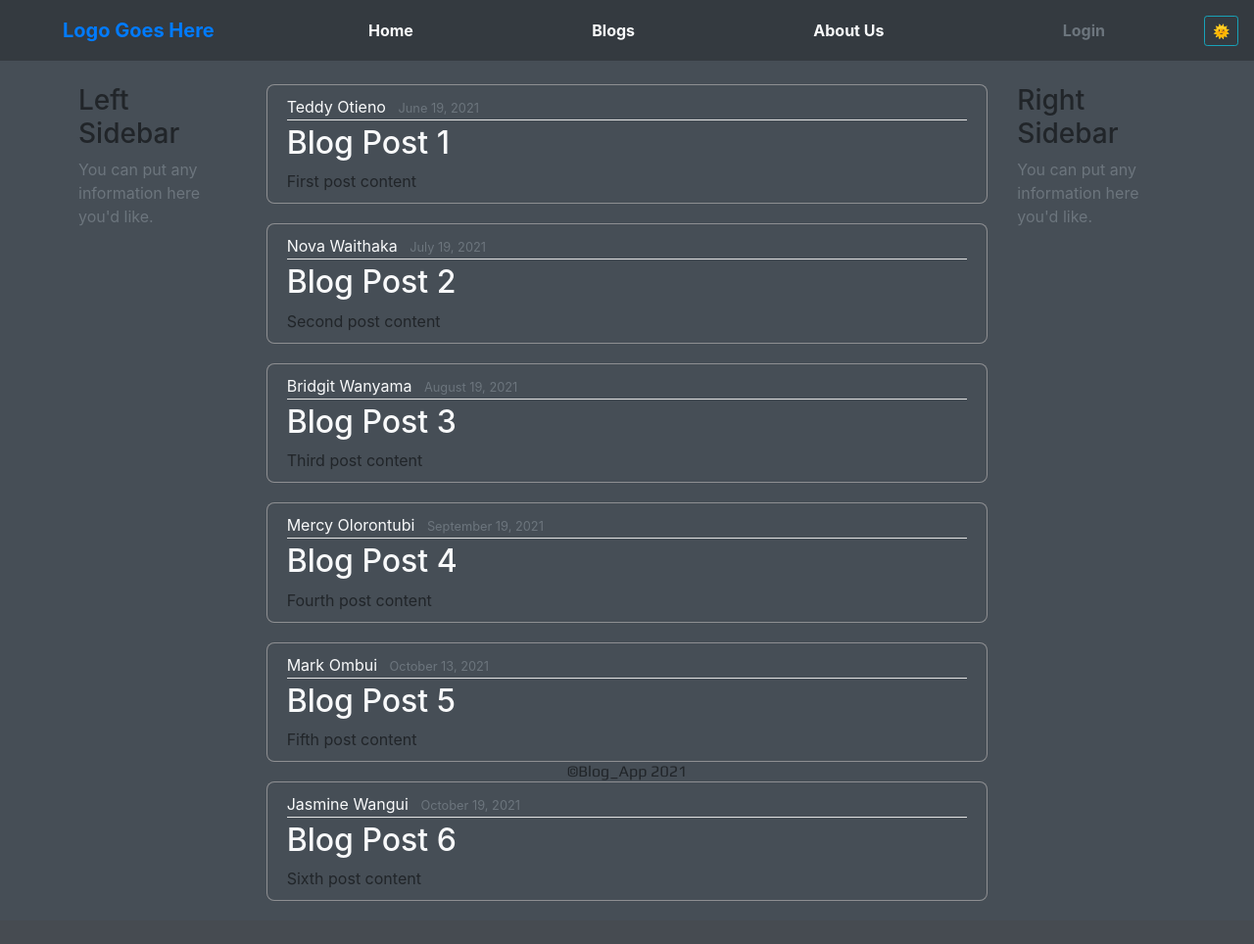
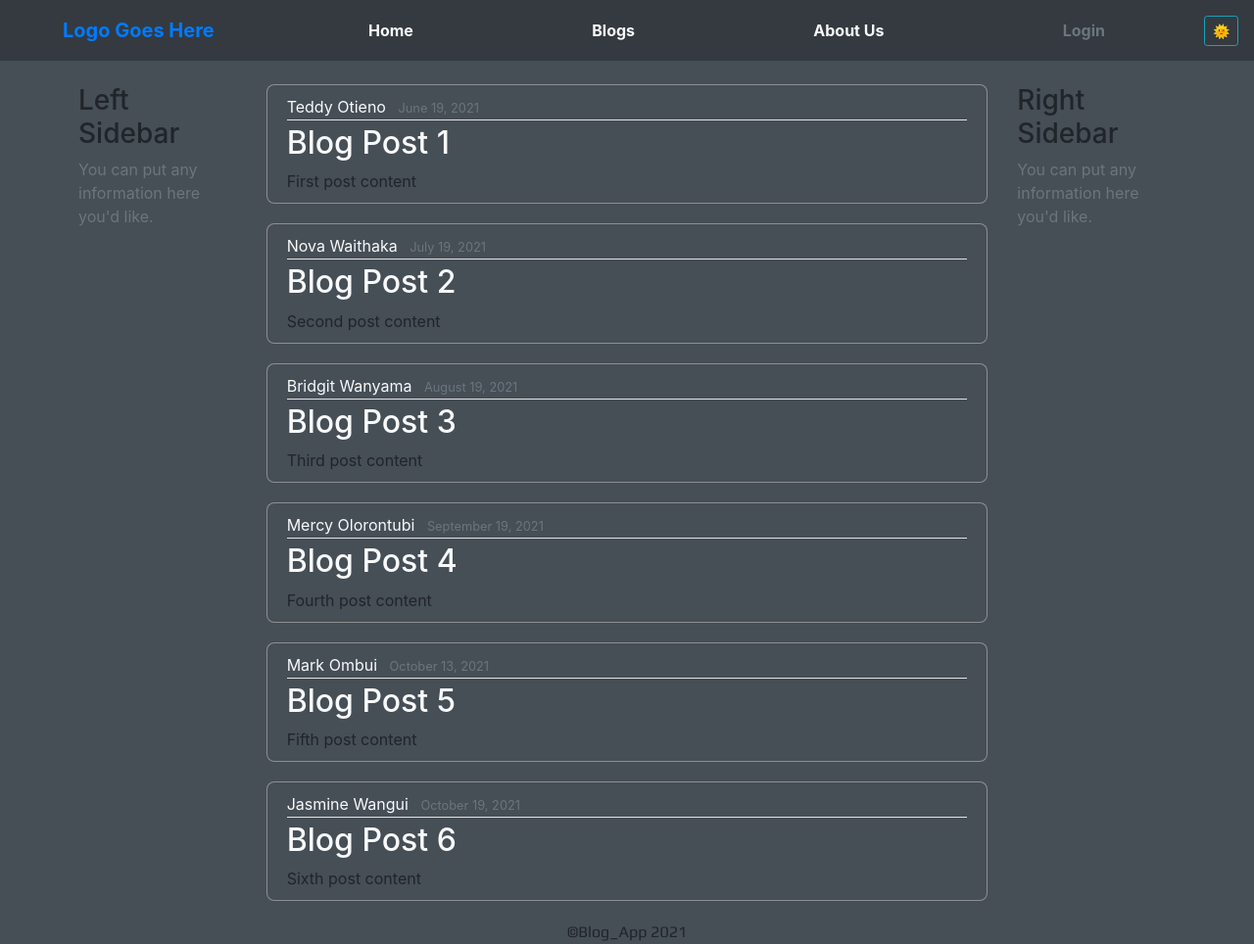
Before and after one commit to Ted523/blogApp, a Django app: page / in a window 1280 px wide. Shown: the whole page at 98% size. Before the commit the page ends 920 px from the top, so only its background shows below. Run offline with Django 3.2, Linux system fonts and the light colour scheme; some libraries are stand-ins or nearby versions; some web fonts are replaced.

Commit message:
Minor changes to display

```diff
--- a/blogApp/static/css/style.css
+++ b/blogApp/static/css/style.css
@@ -7,12 +7,13 @@ p{
   margin-bottom: 0;
 }
 
-.footer {
-  position: sticky;
+footer {
+  position: relative;
   left: 0;
   bottom: 0;
   width: 100%;
   text-align: center;
+  margin-top: auto;
   /*font-weight: bold;*/
   font-family: 'Play', sans-serif;
 }
@@ -43,7 +44,7 @@ p{
 
 
 .container{
-  height: 100vh;
+  min-height: 100vh;
   padding-left: 10px;
   padding-right: 10px;
 }
--- a/blogApp/templates/base.html
+++ b/blogApp/templates/base.html
@@ -80,9 +80,9 @@
 
 
     <!--Footer Section-->
-    <div class="footer">
+    <footer>
       <p>&copy;Blog_App <script>document.write(new Date().getFullYear());</script></p>
-    </div>
+    </footer>
     <!--Footer Section End-->
 		<script src="{% static 'js/jquery-3.5.1.min.js' %}"></script>
     <script src="{% static 'js/all.min.js' %}"></script>
--- a/blogApp/templates/home.html
+++ b/blogApp/templates/home.html
@@ -22,7 +22,7 @@
             <a class="mr-2" href="#">{{ post.author }}</a>
             <small class="text-muted">{{ post.date_posted }}</small>
           </div>
-          <h2><a class="article-title" href="#">{{ post.title }}</a></h2>
+          <h2><a class="article-title" href={% url 'post_detail' %}>{{ post.title }}</a></h2>
           <p class="article-content">{{ post.content }}</p>
         </div>
       </article>
```
